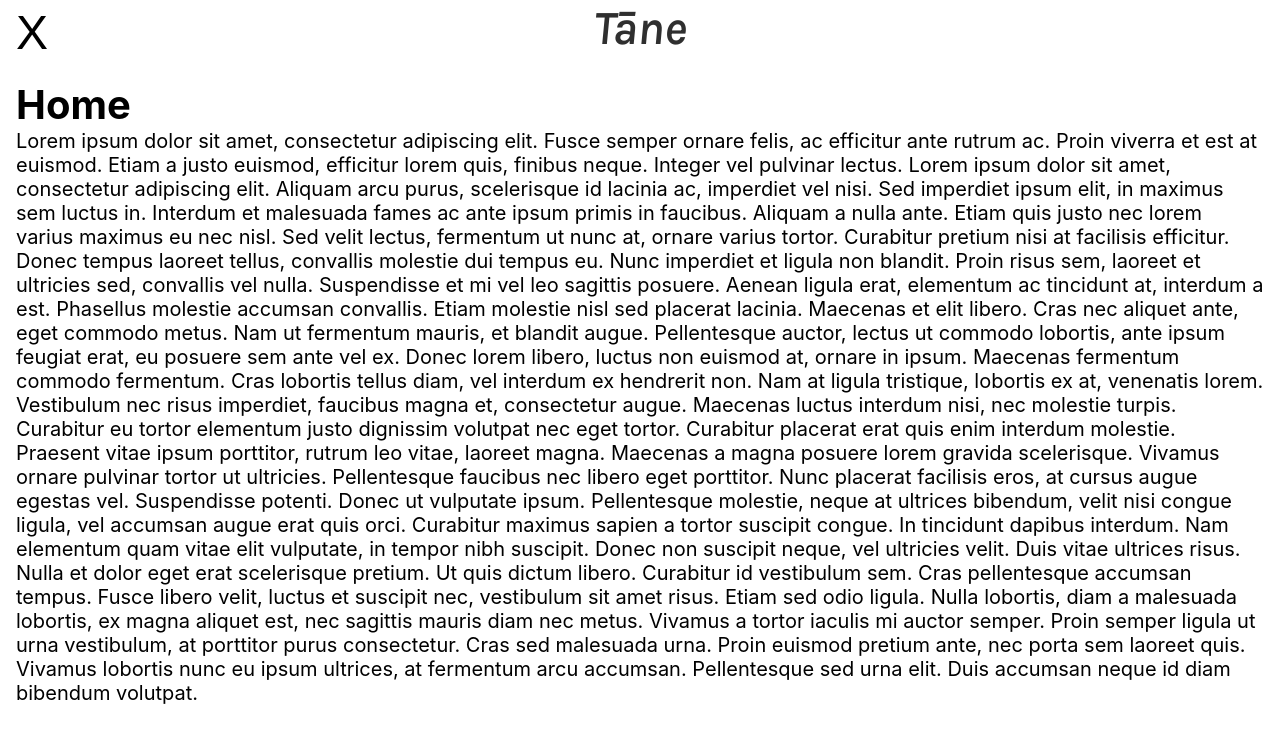
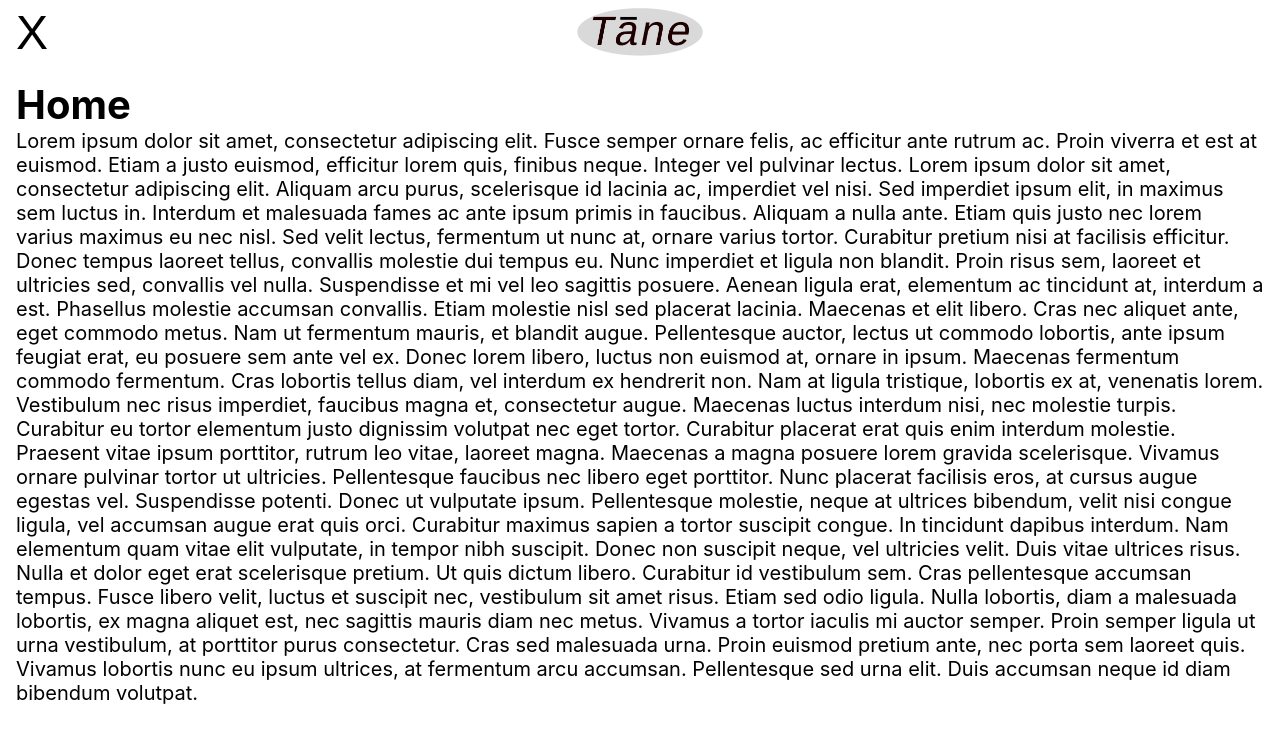
Before and after one commit to Lanruoj/Portfolio, a React (Create React App) app: page / in a window 1280 px wide. Shown: the top 742 px of the page. Built offline with nearby package versions, Linux system fonts and the light colour scheme.

Commit message:
Replace <Title> with transparent <Logo> img in <NavBar>

```diff
--- a/public/style.css
+++ b/public/style.css
@@ -6,6 +6,6 @@
 
 html,
 body {
-  /* height: 100vh; */
+  /* height: 100%; */
   overflow-x: hidden;
 }
--- a/src/components/NavBar.jsx
+++ b/src/components/NavBar.jsx
@@ -1,8 +1,8 @@
 import styled from "styled-components";
-// import logo from "../img/tane-logo.png";
+import logo from "../img/tane-trans.png";
 import { useMenuContext } from "../utils/MenuContext";
+import { usePageContext } from "../utils/PageContext";
 import { Link } from "react-router-dom";
-import { usePageContext } from "../utils/PageContext";
 
 const NavContainer = styled.nav`
   position: fixed;
@@ -14,13 +14,13 @@ const NavContainer = styled.nav`
   z-index: 999;
 `;
 
-const Title = styled.h1`
-  margin: 0;
-  color: #2f2f2f;
-  text-align: center;
-  font-family: "Karla", sans-serif;
-  font-size: 3rem;
-`;
+// const Title = styled.h1`
+//   margin: 0;
+//   color: #2f2f2f;
+//   text-align: center;
+//   font-family: "Karla", sans-serif;
+//   font-size: 3rem;
+// `;
 
 const MenuButton = styled.button`
   position: absolute;
@@ -48,6 +48,10 @@ const MenuContainer = styled.ul`
   transition: 0.5s;
 `;
 
+const Logo = styled.img`
+  padding: 0.5rem;
+`;
+
 const MenuLink = styled(Link)`
   color: black;
   text-decoration: none;
@@ -69,9 +73,10 @@ export const NavBar = () => {
     <>
       <NavContainer>
         <MenuButton onClick={toggleMenu}>X</MenuButton>
-        <Title>
+        {/* <Title>
           <i>Tāne</i>
-        </Title>
+        </Title> */}
+        <Logo src={logo} />
       </NavContainer>
       <MenuContainer menuVisible={menuVisible && menuVisible}>
         <li>
```
Also changed, not shown: src/img/tane-logo.png (deleted), src/img/tane-trans.png (added).
